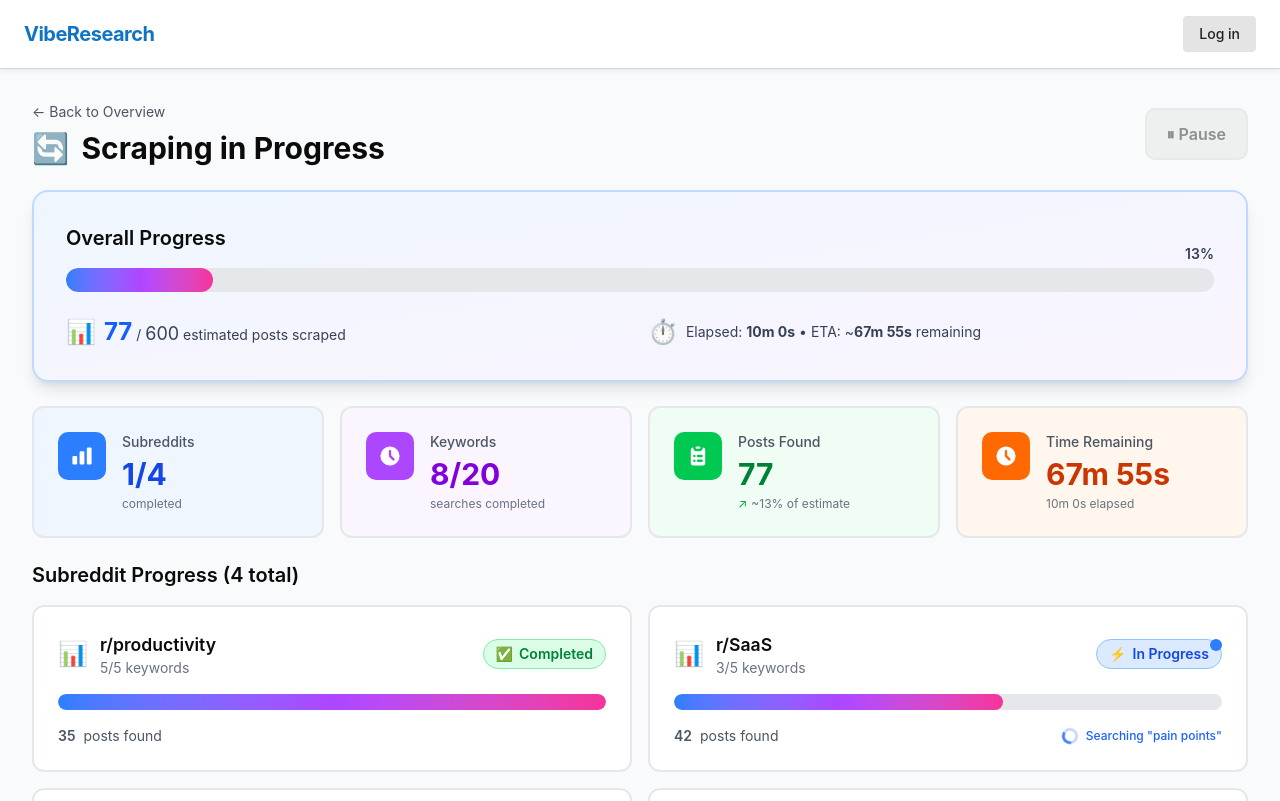
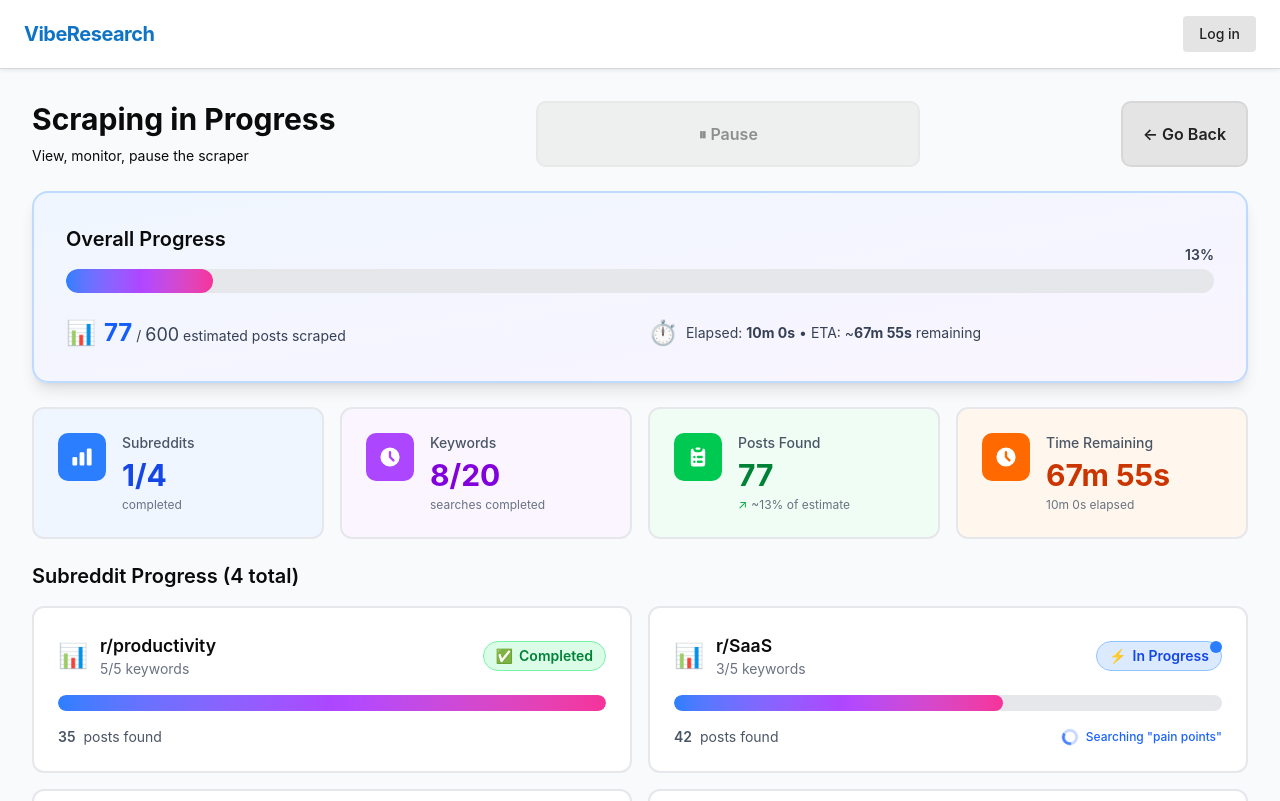
Before and after one commit to mehdigreefhorst/Master-Thesis, a Next.js app in the folder reddit_ui/: page /scraping-progress in a window 1280 px wide. Shown: the top 801 px of the page. Built offline with nearby package versions, Linux system fonts and the light colour scheme.

Commit message:
added header

```diff
--- a/reddit_ui/src/app/(routes)/(authenticated)/define/page.tsx
+++ b/reddit_ui/src/app/(routes)/(authenticated)/define/page.tsx
@@ -6,6 +6,7 @@ import { Button, Card, Input, Textarea, KeywordTag } from '@/components/ui';
 import { scraperClusterApi, scraperApi } from '@/lib/api';
 import { useAuthFetch } from '@/utils/fetch';
 import type { ScraperClusterEntity, ScraperEntity, StatusType } from '@/types/scraper-cluster';
+import { HeaderStep } from '@/components/layout/HeaderStep';
 
 type Step = 'problem-definition' | 'keyword-generation';
 
@@ -181,15 +182,9 @@ export default function DefinePage() {
       <div className="min-h-screen p-8 bg-background animate-[pageLoad_400ms_ease-out]">
         <div className="max-w-4xl mx-auto">
           {/* Header */}
+          <HeaderStep title='Research Definition' subtitle='View your research configuration'/>
           <div className="mb-8">
-            <div className="mb-6">
-              <h1 className="text-3xl font-bold text-foreground mb-2">
-                Research Definition
-              </h1>
-              <p className="text-muted-foreground">
-                View your research configuration
-              </p>
-            </div>
+
 
             {/* Status Badge and Back Button */}
             <div className="flex items-center justify-between">
@@ -205,9 +200,7 @@ export default function DefinePage() {
                   {scrapingStatus.charAt(0).toUpperCase() + scrapingStatus.slice(1)}
                 </span>
               </div>
-              <Button onClick={() => router.back()} variant="secondary" size="lg">
-                ← Go Back
-              </Button>
+
             </div>
           </div>
 
--- a/reddit_ui/src/app/(routes)/(authenticated)/experiments/page.tsx
+++ b/reddit_ui/src/app/(routes)/(authenticated)/experiments/page.tsx
@@ -7,6 +7,7 @@ import { Button } from '@/components/ui/Button';
 import { ExperimentCard, ExperimentData } from '@/components/experiments/ExperimentCard';
 import { experimentApi } from '@/lib/api';
 import { useAuthFetch } from '@/utils/fetch';
+import { HeaderStep } from '@/components/layout/HeaderStep';
 
 // Helper function to transform prevalence distribution to certainty distribution
 function transformCertaintyDistribution(
@@ -364,9 +365,10 @@ function ExperimentsPageContent() {
     <div className="p-8 animate-[pageLoad_400ms_ease-out]">
       <div className="max-w-[95vw] mx-auto">
         {/* Page Header */}
-        <PageHeader
-          title={`Experiments Dashboard ${scraperClusterId ? `(${scraperClusterId.substring(0, 8)}...)` : ''}`}
-          className="mb-6"
+
+        <HeaderStep
+          title='Experiments Dashboard'
+          subtitle=''
         />
 
         {/* Error banner (if any, but still showing data) */}
@@ -460,6 +462,7 @@ export default function ExperimentsPage() {
         </div>
       </div>
     }>
+
       <ExperimentsPageContent />
     </Suspense>
   );
--- a/reddit_ui/src/app/(routes)/(authenticated)/sample/page.tsx
+++ b/reddit_ui/src/app/(routes)/(authenticated)/sample/page.tsx
@@ -9,6 +9,7 @@ import { SelectionCounter } from '@/components/sample/SelectionCounter';
 import { SubredditFilter } from '@/components/sample/SubredditFilter';
 import { Button } from '@/components/ui/Button';
 import { clusterApi, experimentApi } from '@/lib/api';
+import { HeaderStep } from '@/components/layout/HeaderStep';
 
 interface GetClusterUnitsResponse {
   cluster_unit_entities: ClusterUnitEntity[];
@@ -493,6 +494,7 @@ export default function SampleSelectorPage() {
         </div>
       </div>
     }>
+
       <SampleSelectorPageContent />
     </Suspense>
   );
--- a/reddit_ui/src/app/(routes)/(authenticated)/scraping-progress/page.tsx
+++ b/reddit_ui/src/app/(routes)/(authenticated)/scraping-progress/page.tsx
@@ -9,6 +9,7 @@ import { KeywordMatrix } from '@/components/progress/KeywordMatrix';
 import { ActivityLog, LogEntry } from '@/components/progress/ActivityLog';
 import { Button } from '@/components/ui/Button';
 import type { ScraperEntity, ScrapingProgressStats } from '@/types/scraper-cluster';
+import { HeaderStep } from '@/components/layout/HeaderStep';
 
 // Mock data for static demo
 const mockScraperData: ScraperEntity = {
@@ -140,24 +141,16 @@ export default function ScrapingProgressPage() {
   return (
     <div className="min-h-screen bg-gray-50 p-8">
       <div className="max-w-7xl mx-auto space-y-6">
-        {/* Header */}
-        <div className="flex items-center justify-between">
-          <div>
-            <Link
-              href="/overview"
-              className="text-sm text-gray-600 hover:text-gray-900 mb-2 inline-flex items-center gap-1"
-            >
-              ← Back to Overview
-            </Link>
-            <h1 className="text-3xl font-bold text-gray-900 flex items-center gap-3">
-              <span className="animate-pulse">🔄</span>
-              Scraping in Progress
-            </h1>
-          </div>
-          <Button variant="secondary" disabled>
-            ⏸ Pause
-          </Button>
-        </div>
+        <HeaderStep
+          title='Scraping in Progress'
+          subtitle='View, monitor, pause the scraper'
+          children={
+            <Button variant="secondary" px='px-40' disabled>
+              ⏸ Pause
+            </Button>}
+          />
+
+
 
         {/* Overall Progress Card */}
         <div className="bg-gradient-to-br from-blue-50 to-purple-50 rounded-2xl p-8 border-2 border-blue-200 shadow-lg animate-[slideInDown_500ms_ease-out]">
--- /dev/null
+++ b/reddit_ui/src/components/layout/HeaderStep.tsx
@@ -0,0 +1,38 @@
+import { useRouter } from "next/navigation"
+import { Button } from "../ui"
+
+interface HeaderStepProps{
+  title: string;
+  subtitle: string;
+  onGoBack?: () => void;
+  buttonGoBackText?: string;
+  children?:  React.ReactNode;
+  className?: string;
+
+}
+export const HeaderStep: React.FC<HeaderStepProps> = ({
+  title,
+  subtitle,
+  onGoBack,
+  buttonGoBackText,
+  children,
+  className}
+) => {
+  const router = useRouter()
+  return (
+    <div className={`flex mb-6 justify-between ${className}`}>
+      <div>
+        <h1 className="text-3xl font-bold text-foreground mb-2">
+          {title}
+        </h1>
+        <p className="text-muted-foreground">
+          {subtitle}
+        </p>
+      </div>
+      {children}
+      <Button onClick={onGoBack ? onGoBack : () => router.back()} variant="secondary" size="lg">
+        {buttonGoBackText ?? "← Go Back"}
+      </Button>
+    </div>
+  )
+}
```
Also changed, not shown: 2 other files (tests, documents, lock files or other folders).
